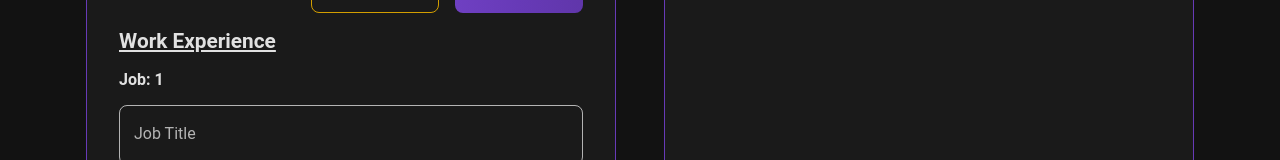
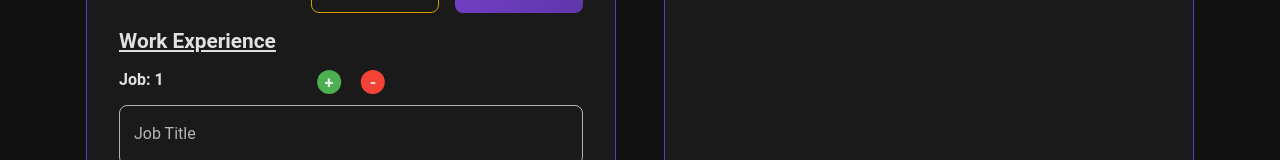
Before and after one commit to simmeringstew/cv-project, a React (Create React App) app: page / in a window 1280 px wide. Shown: the part 457-617 px from the top of the page. Built offline with nearby package versions, Linux system fonts and the light colour scheme; a small style sheet from the web is missing.

Commit message:
Added a remove button

```diff
--- a/src/components/work.js
+++ b/src/components/work.js
@@ -84,9 +84,10 @@ const Work = ({ data, addWork, addJobArea }) => {
                     <label className="user-label" htmlFor="description">Description</label>
                 </div>
                 <div className="submit-reset">
-                    <button className="btn-light add-new" onClick={addNew}>Add New</button>
+                    <button className="add-new" onClick={addNew}>+</button>
                     <button className="btn-light" onClick={resetElements}>Reset</button>
                     <button className="btn-color" type="submit">Submit</button>
+                    <button className="remove">-</button>
                 </div>
             </form>
         </div>
--- a/src/index.css
+++ b/src/index.css
@@ -8,7 +8,8 @@
   --clr-text-secondary: rgba(255, 255, 255, 0.67);
   --clr-action-main: #673ab7;
   --clr-action-secondary: #d39e00;
-  --clr-action-tertiary: #4caf50;
+  --clr-action-good: #4caf50;
+  --clr-action-bad: #f44336;
 }
 
 *, *::before, *::after {
--- a/src/styles/forms.css
+++ b/src/styles/forms.css
@@ -1,4 +1,5 @@
 .form-element {
+    position: relative;
     display: flex;
     flex-direction: column;
     gap: 1rem;
@@ -103,7 +104,27 @@
     background: var(--clr-black-focus);
 }
 
+.add-new, .remove {
+    position: absolute;
+    top: 0;
+    text-align: center;
+    color: var(--clr-text-main);
+    font-weight: 700;
+    border: transparent;
+    border-radius: 50%;
+    width: 1.5rem;
+    height: 1.5rem;
+    cursor: pointer;
+}
+
 .add-new {
-    border-color: var(--clr-action-tertiary);
-    color: var(--clr-action-tertiary);
+    background-color: var(--clr-action-good);
+    left: 45%;
+    transform: translate(-45%);
 }
+
+.remove {
+    background-color: var(--clr-action-bad);
+    left: 55%;
+    transform: translate(-55%);
+}
```
